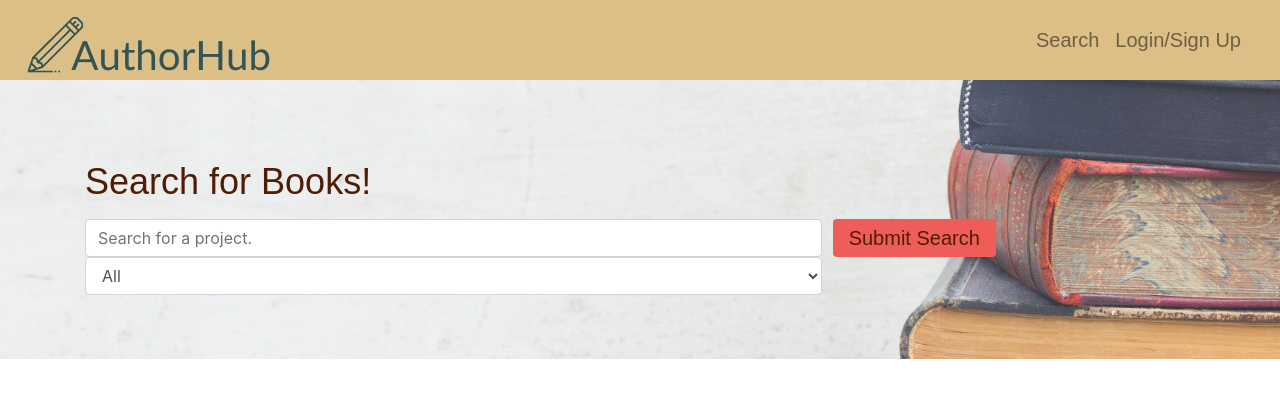
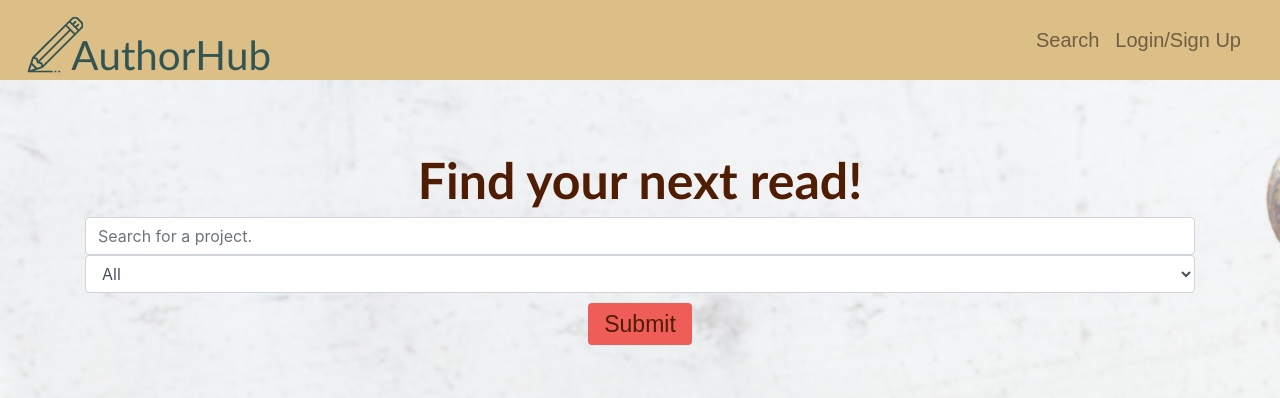
Before and after one commit to LoganMerchant/author-hub, a React (Create React App) app in the folder client/: page /search in a window 1280 px wide. Shown: the top 398 px of the page. Built offline with nearby package versions, Linux system fonts and the light colour scheme; no server answers.

Commit message:
added styling to projects page

```diff
--- a/client/src/index.css
+++ b/client/src/index.css
@@ -119,6 +119,28 @@ p {
   font-size: 20px;
 }
 
+/* project page styling */
+.projectHero {
+  background-image: url(./project.png)
+}
+
+.Header {
+  font-size: 50px;
+  font-weight: bold;
+  color: var(--dark);
+  text-align: center;
+  font-family: 'Trebuchet MS', 'Lucida Sans Unicode', 'Lucida Grande', 'Lucida Sans', Arial, sans-serif;
+}
+
+.projectBtn {
+  padding: 15px 0px 0px 0px;
+  text-align: center;
+}
+
+.projectButton {
+  font-size: 25px
+}
+
 /* signup and login styling */
 .formLabel {
   font-size: 22px;
@@ -134,14 +156,20 @@ p {
 .searchHeader {
   color: var(--dark);
   padding: 10px 0px 10px;
+  text-align: center;
 }
 
 .Form.Row {
   padding: 10px;
+  text-align: center;
 }
 
 .searchBtn {
   padding: 10px 0px;
+}
+
+.searchButton {
+  font-size: 23px;
 }
 
 .searchResults {
--- a/client/src/pages/Projects.js
+++ b/client/src/pages/Projects.js
@@ -64,12 +64,12 @@ const Projects = () => {
 
   return (
     <>
-      <Jumbotron fluid className="text-light bg-dark">
+      <Jumbotron fluid className="projectHero">
         <Container>
-          <h1>Create a Project</h1>
+          <h1 className="Header">Write Your Novel.</h1>
           <Form onSubmit={handleFormSubmit}>
             <Form.Row>
-              <Col xs={12} md={8}>
+              <Col xs={12} md={12}>
                 <Form.Control
                   name="title"
                   value={title}
@@ -117,12 +117,14 @@ const Projects = () => {
                   <option value="True Crime">True Crime</option>
                 </Form.Control>
               </Col>
-              <Col xs={12} md={4}>
-                <Button type="submit" variant="success" size="lg">
-                  Create Project
+              </Form.Row>
+              <Form.Row className="projectBtn" >
+              <Col xs={12} md={12}>
+                <Button className="projectButton" type="submit" align="center">
+                  Create
                 </Button>
               </Col>
-            </Form.Row>
+              </Form.Row>
           </Form>
         </Container>
       </Jumbotron>
--- a/client/src/pages/Search.js
+++ b/client/src/pages/Search.js
@@ -45,10 +45,10 @@ const SearchBooks = () => {
     <>
       <Jumbotron fluid className="searchHero">
         <Container>
-          <h1 className="searchHeader">Search for Books!</h1>
+          <h1 className="Header">Find your next read!</h1>
           <Form onSubmit={handleFormSubmit}>
             <Form.Row>
-              <Col xs={12} md={8}>
+              <Col xs={12} md={12}>
                 <Form.Control
                   name="searchTerm"
                   value={searchTerm}
@@ -89,12 +89,14 @@ const SearchBooks = () => {
                   <option value="test">test</option>
                 </Form.Control>
               </Col>
-              <Col xs={12} md={4}>
-                <Button type="submit" variant="success" size="lg">
-                  Submit Search
+              </Form.Row>
+              <Form.Row className="searchBtn" align="center">
+              <Col xs={12} md={12}>
+                <Button type="submit" className="searchButton">
+                  Submit
                 </Button>
               </Col>
-            </Form.Row>
+              </Form.Row>
           </Form>
         </Container>
       </Jumbotron>
```
Also changed, not shown: client/src/project.png (added), client/src/search.png.
